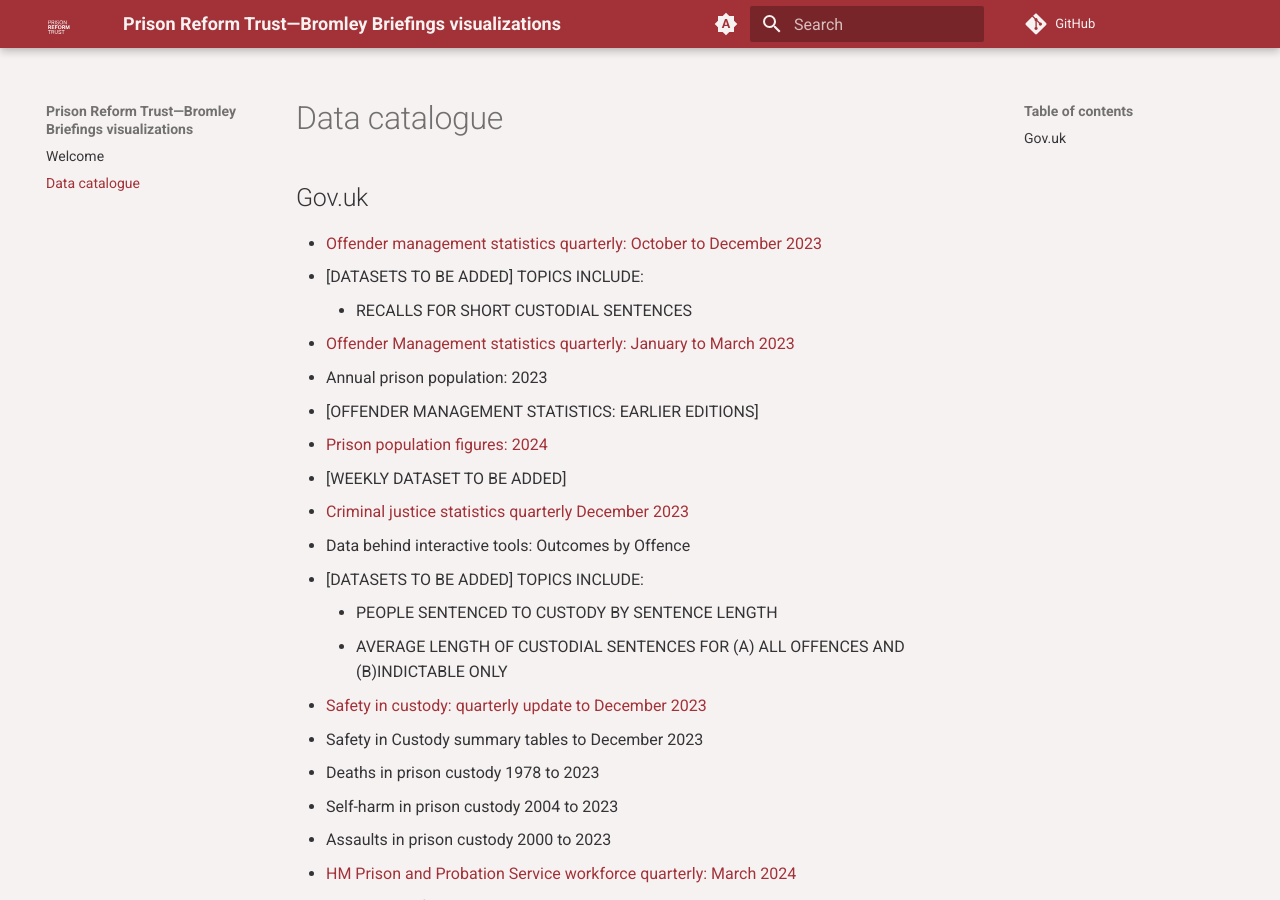
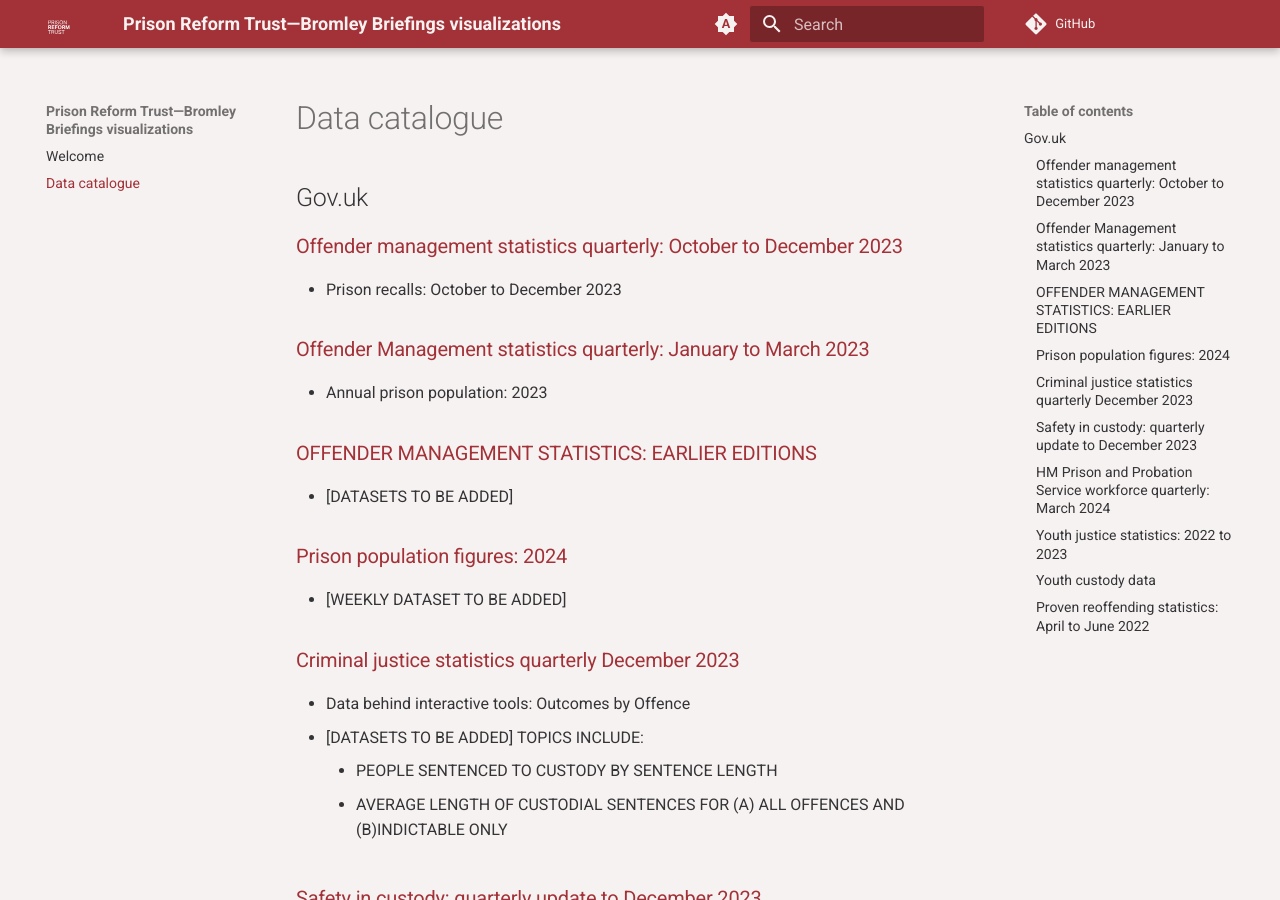
Before and after one commit to Prison-Reform-Trust/bromley_briefings, an MkDocs documentation site: the page built from docs/docs/data-catalogue.md, in a window 1280 px wide and 900 px high. Built offline with MkDocs 1.6.1 and Material for MkDocs 9.7.7, drawn with Linux system fonts in a browser that asks for light colours; comment, search, counter and statistics services are not loaded.

Commit message:
Formatting changes to data-catalogue.md for readability

```diff
--- a/docs/docs/data-catalogue.md
+++ b/docs/docs/data-catalogue.md
@@ -1,28 +1,46 @@
 # Data catalogue
 
 ## Gov.uk
-* [Offender management statistics quarterly: October to December 2023](https://www.gov.uk/government/statistics/offender-management-statistics-quarterly-october-to-december-2023)
-  * [DATASETS TO BE ADDED] TOPICS INCLUDE:
-    * RECALLS FOR SHORT CUSTODIAL SENTENCES
-* [Offender Management statistics quarterly: January to March 2023](https://www.gov.uk/government/statistics/offender-management-statistics-quarterly-january-to-march-2023)
-  * Annual prison population: 2023
-* [OFFENDER MANAGEMENT STATISTICS: EARLIER EDITIONS]
-* [Prison population figures: 2024](https://www.gov.uk/government/publications/prison-population-figures-2024)
-  * [WEEKLY DATASET TO BE ADDED]
-* [Criminal justice statistics quarterly December 2023](https://www.gov.uk/government/statistics/criminal-justice-system-statistics-quarterly-december-2023)
-  * Data behind interactive tools: Outcomes by Offence
-  * [DATASETS TO BE ADDED] TOPICS INCLUDE:
+### [Offender management statistics quarterly: October to December 2023](https://www.gov.uk/government/statistics/offender-management-statistics-quarterly-october-to-december-2023)
+
+* Prison recalls: October to December 2023
+
+### [Offender Management statistics quarterly: January to March 2023](https://www.gov.uk/government/statistics/offender-management-statistics-quarterly-january-to-march-2023)
+
+* Annual prison population: 2023
+
+### [OFFENDER MANAGEMENT STATISTICS: EARLIER EDITIONS]()
+
+* [DATASETS TO BE ADDED]
+
+### [Prison population figures: 2024](https://www.gov.uk/government/publications/prison-population-figures-2024)
+
+* [WEEKLY DATASET TO BE ADDED]
+
+### [Criminal justice statistics quarterly December 2023](https://www.gov.uk/government/statistics/criminal-justice-system-statistics-quarterly-december-2023)
+
+* Data behind interactive tools: Outcomes by Offence
+* [DATASETS TO BE ADDED] TOPICS INCLUDE:
     * PEOPLE SENTENCED TO CUSTODY BY SENTENCE LENGTH
     * AVERAGE LENGTH OF CUSTODIAL SENTENCES FOR (A) ALL OFFENCES AND (B)INDICTABLE ONLY
-* [Safety in custody: quarterly update to December 2023](https://www.gov.uk/government/statistics/safety-in-custody-quarterly-update-to-december-2023)
-  * Safety in Custody summary tables to December 2023
-  * Deaths in prison custody 1978 to 2023
-  * Self-harm in prison custody 2004 to 2023
-  * Assaults in prison custody 2000 to 2023
-* [HM Prison and Probation Service workforce quarterly: March 2024](https://www.gov.uk/government/statistics/hm-prison-and-probation-service-workforce-quarterly-march-2024)
-  * HMPPS workforce statistics bulletin: March 2024 accessible tables
-* [Youth justice statistics: 2022 to 2023](https://www.gov.uk/government/statistics/youth-justice-statistics-2022-to-2023)
-  * Youth Justice Statistics: 2022 to 2023 supplementary tables
-* [Youth custody data](https://www.gov.uk/government/publications/youth-custody-data)
-  * [MONTHLY DATASET TO BE ADDED]
-* [Proven reoffending statistics: April to June 2022](https://www.gov.uk/government/statistics/proven-reoffending-statistics-april-to-june-2022)
+
+### [Safety in custody: quarterly update to December 2023](https://www.gov.uk/government/statistics/safety-in-custody-quarterly-update-to-december-2023)
+
+* Safety in Custody summary tables to December 2023
+* Deaths in prison custody 1978 to 2023
+* Self-harm in prison custody 2004 to 2023
+* Assaults in prison custody 2000 to 2023
+
+### [HM Prison and Probation Service workforce quarterly: March 2024](https://www.gov.uk/government/statistics/hm-prison-and-probation-service-workforce-quarterly-march-2024)
+
+* HMPPS workforce statistics bulletin: March 2024 accessible tables
+
+### [Youth justice statistics: 2022 to 2023](https://www.gov.uk/government/statistics/youth-justice-statistics-2022-to-2023)
+
+* Youth Justice Statistics: 2022 to 2023 supplementary tables
+
+### [Youth custody data](https://www.gov.uk/government/publications/youth-custody-data)
+
+* [MONTHLY DATASET TO BE ADDED]
+
+### [Proven reoffending statistics: April to June 2022](https://www.gov.uk/government/statistics/proven-reoffending-statistics-april-to-june-2022)
```
